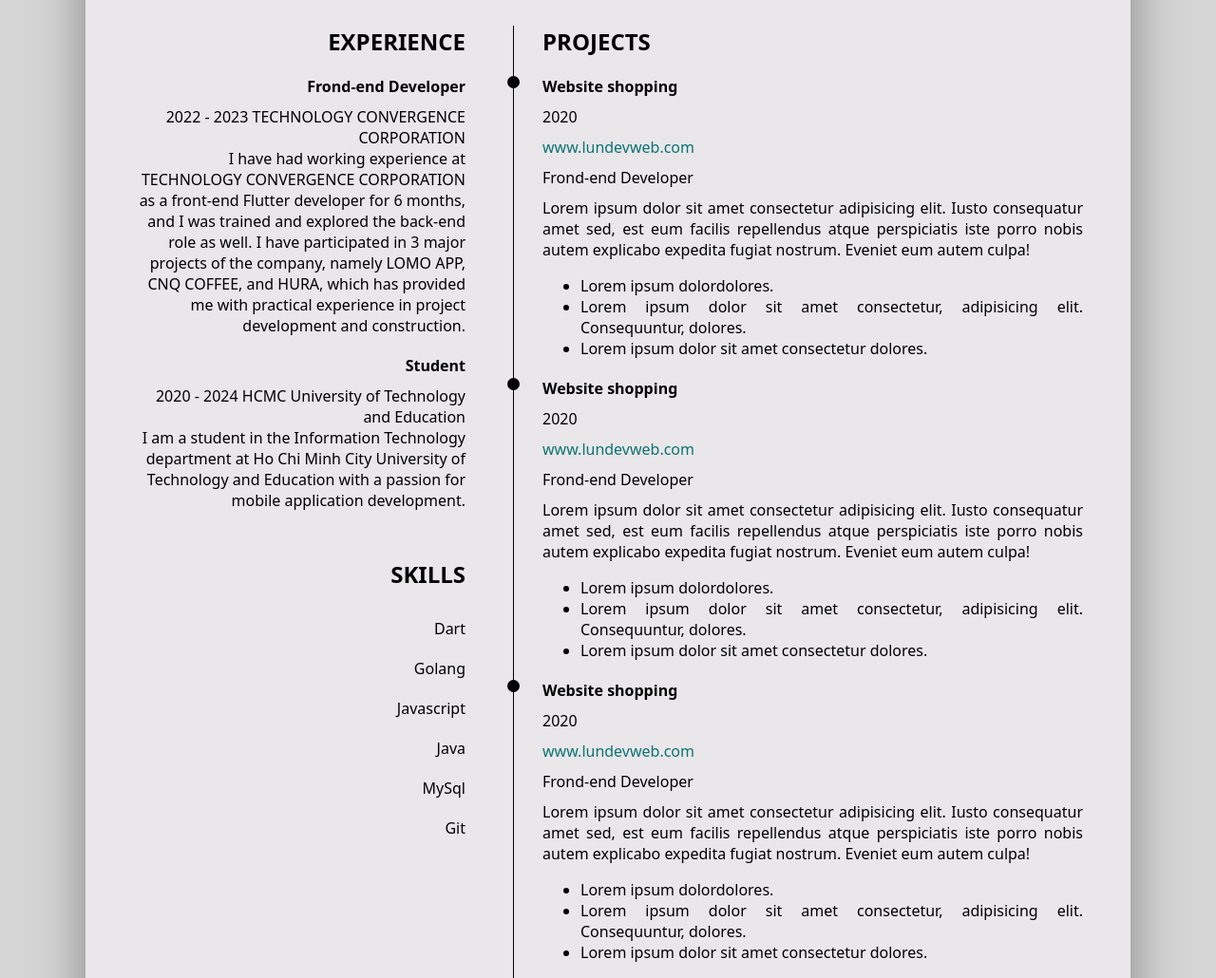
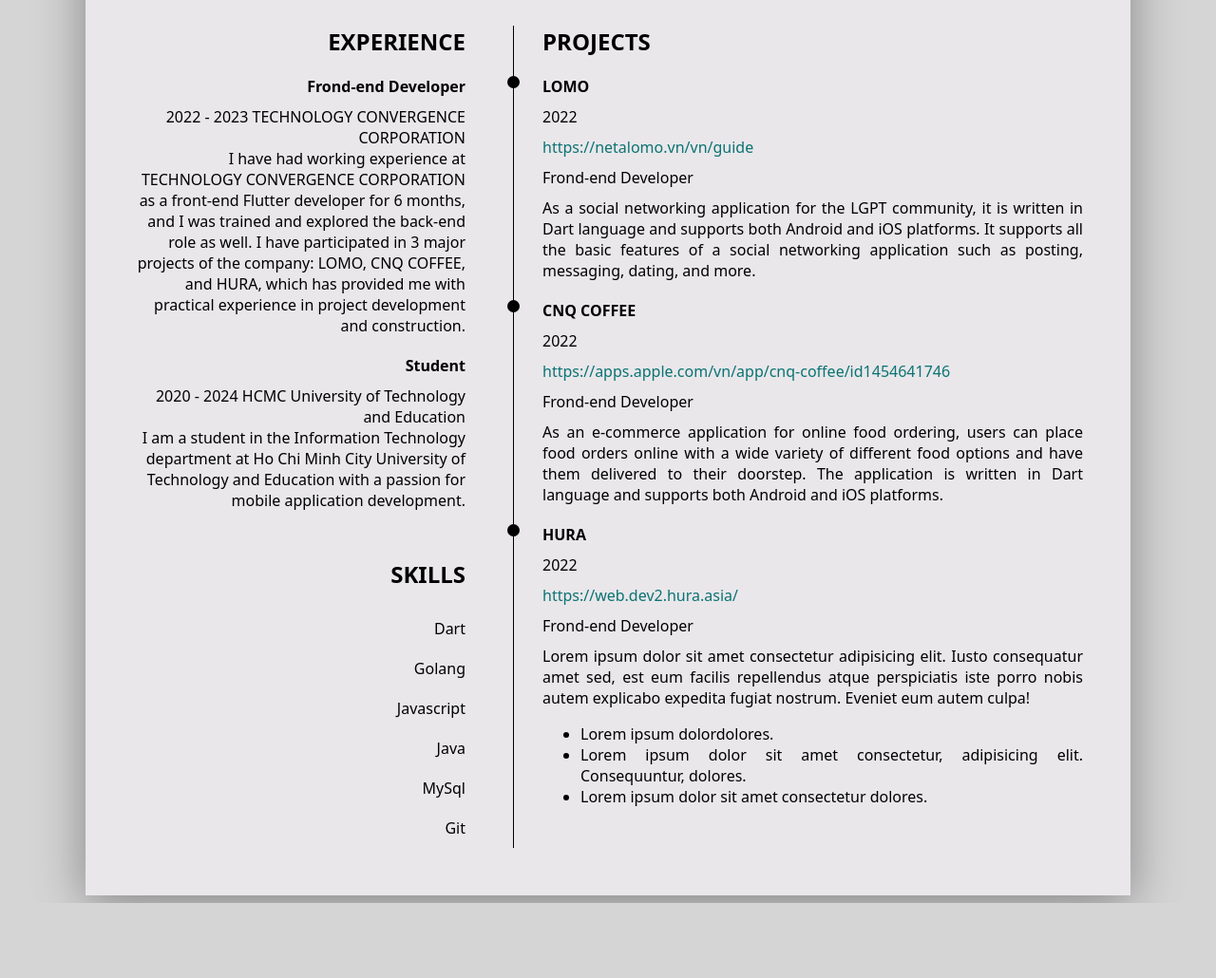
Before and after one commit to mchien2002/CV-BACKEND, a plain HTML site: page index.html in a window 1280 px wide. Shown: the part 499-1529 px from the top of the page at 95% size. After the commit the page ends 1450 px from the top, so only its background shows below. Drawn offline with Linux system fonts and the light colour scheme.

Commit message:
no message

```diff
--- a/index.html
+++ b/index.html
@@ -15,7 +15,7 @@
             <img src="./assets/images/avatar.jpg" alt="">
            </div>
            <div class="name">
-                <h1>NGUYỄN MINH CHIẾN</h1>
+                <h1>MINH CHIẾN</h1>
                 <div class="specialize">BACK END DEVELOPER</div>
                 <ul class="contact">
                     <li>
@@ -25,7 +25,7 @@
                         <span>E</span> minhchien77777@gmail.com
                     </li>
                     <li>
-                        <span>G</span> <a href="https://github.com/mchien2002">https://github.com/mchien2002</a>
+                        <span>G</span> <a href="https://github.com/mchien2002" style="color: #0c7373; text-decoration: none;">https://github.com/mchien2002</a>
                     </li>
                 </ul>
            </div>
@@ -50,7 +50,7 @@
                    <span>TECHNOLOGY CONVERGENCE CORPORATION</span>
                 </div>
                 <div class="des">
-                    I have had working experience at TECHNOLOGY CONVERGENCE CORPORATION as a front-end Flutter developer for 6 months, and I was trained and explored the back-end role as well. I have participated in 3 major projects of the company, namely LOMO APP, CNQ COFFEE, and HURA, which has provided me with practical experience in project development and construction.
+                    I have had working experience at TECHNOLOGY CONVERGENCE CORPORATION as a front-end Flutter developer for 6 months, and I was trained and explored the back-end role as well. I have participated in 3 major projects of the company: LOMO, CNQ COFFEE, and HURA, which has provided me with practical experience in project development and construction.
                 </div>
             </div>
 
@@ -80,56 +80,49 @@
            <div class="project">
             <h2>PROJECTS</h2>
             <div class="item">
-                <h4>Website shopping</h4>
+                <h4>LOMO</h4>
                 <div class="time">
-                    2020
+                    2022
                 </div>
                 <div class="web">
-                    www.lundevweb.com
+                    <a href="https://netalomo.vn/vn/guide">https://netalomo.vn/vn/guide</a>
                 </div>
                 <div class="location">
                     Frond-end Developer
                 </div>
                 <div class="des">
-                    Lorem ipsum dolor sit amet consectetur adipisicing elit. Iusto consequatur amet sed, est eum facilis repellendus
-                    atque perspiciatis iste porro nobis autem explicabo expedita fugiat nostrum. Eveniet eum autem culpa!
-                    <ul>
+                    As a social networking application for the LGPT community, it is written in Dart language and supports both Android and iOS platforms. It supports all the basic features of a social networking application such as posting, messaging, dating, and more.
+                    <!-- <ul>
                         <li>Lorem ipsum dolordolores.</li>
                         <li>Lorem ipsum dolor sit amet consectetur, adipisicing elit. Consequuntur, dolores.</li>
                         <li>Lorem ipsum dolor sit amet consectetur dolores.</li>
-                    </ul>
+                    </ul> -->
                 </div>
             </div>
 
             <div class="item">
-                <h4>Website shopping</h4>
+                <h4>CNQ COFFEE</h4>
                 <div class="time">
-                    2020
+                    2022
                 </div>
                 <div class="web">
-                    www.lundevweb.com
+                    <a href="https://apps.apple.com/vn/app/cnq-coffee/id1454641746">https://apps.apple.com/vn/app/cnq-coffee/id1454641746</a>
                 </div>
                 <div class="location">
                     Frond-end Developer
                 </div>
                 <div class="des">
-                    Lorem ipsum dolor sit amet consectetur adipisicing elit. Iusto consequatur amet sed, est eum facilis repellendus
-                    atque perspiciatis iste porro nobis autem explicabo expedita fugiat nostrum. Eveniet eum autem culpa!
-                    <ul>
-                        <li>Lorem ipsum dolordolores.</li>
-                        <li>Lorem ipsum dolor sit amet consectetur, adipisicing elit. Consequuntur, dolores.</li>
-                        <li>Lorem ipsum dolor sit amet consectetur dolores.</li>
-                    </ul>
+                    As an e-commerce application for online food ordering, users can place food orders online with a wide variety of different food options and have them delivered to their doorstep. The application is written in Dart language and supports both Android and iOS platforms.
                 </div>
             </div>
 
             <div class="item">
-                <h4>Website shopping</h4>
+                <h4>HURA</h4>
                 <div class="time">
-                    2020
+                    2022
                 </div>
                 <div class="web">
-                    www.lundevweb.com
+                    <a href="https://web.dev2.hura.asia/">https://web.dev2.hura.asia/</a>
                 </div>
                 <div class="location">
                     Frond-end Developer
--- a/style.css
+++ b/style.css
@@ -107,6 +107,10 @@
         color: #0c7373;
         padding:10px 0;
     }
+    .project .web a{
+        color: #0c7373;
+        text-decoration: none;
+    }
     .project .location{
         font-weight: 500;
         padding-bottom:10px;
```
